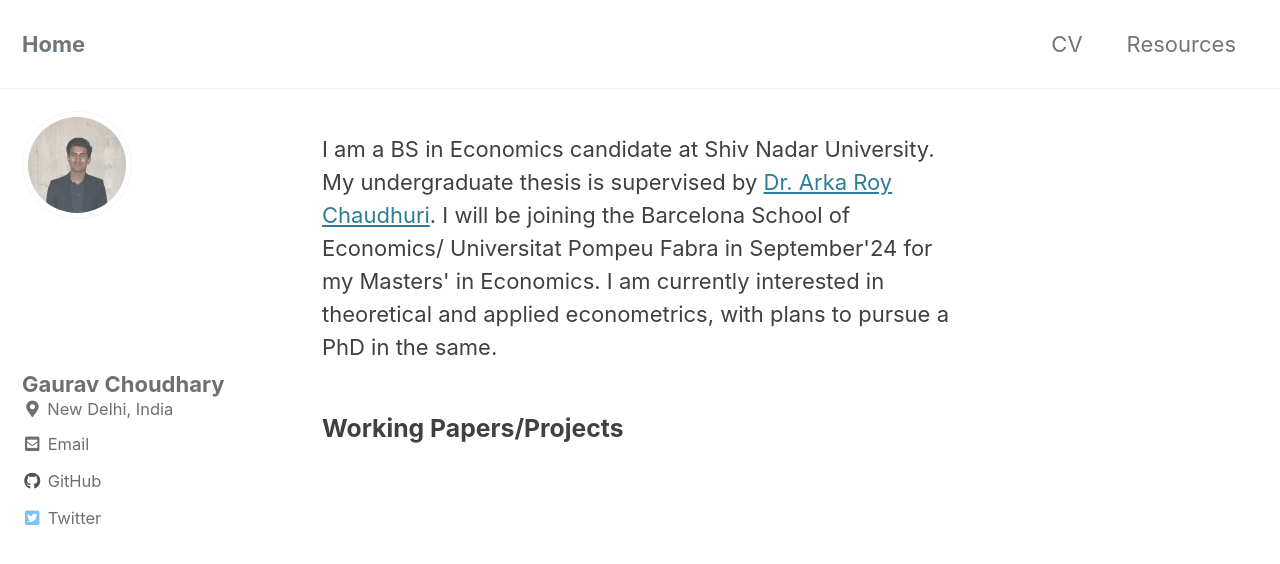
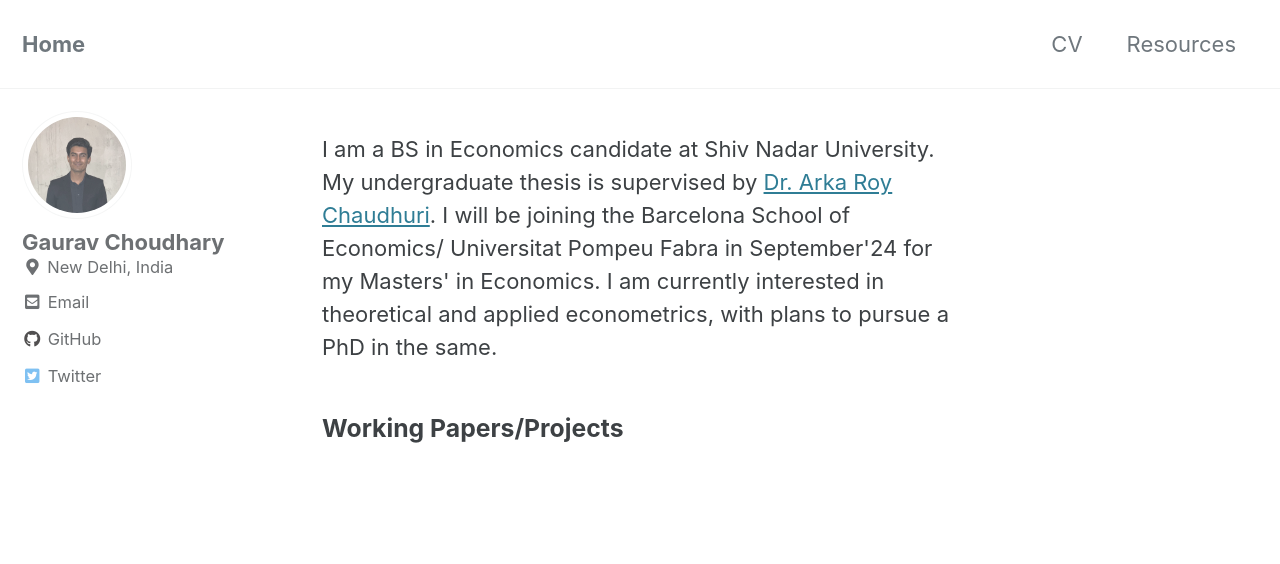
Before and after one commit to gajgaurav/gajgaurav.github.io, a Jekyll site: the page built from index.html, in a window 1280 px wide. Shown: the top 564 px of the page. Built offline with Jekyll 4.4.1, drawn with Linux system fonts in a browser that asks for light colours; cached includes are drawn as plain includes; the list of posts is cut into pages by our own code.

Commit message:
Update _sidebar.scss

```diff
--- a/_sass/minimal-mistakes/_sidebar.scss
+++ b/_sass/minimal-mistakes/_sidebar.scss
@@ -124,10 +124,8 @@
 .author__avatar {
   display: table-cell;
   vertical-align: top;
-  width: 50px;
-  height: 50px;
-  min-width: 250px;
-  min-height: 250px;
+  width: 36px;
+  height: 36px;
 
 
   @include breakpoint($large) {
```
